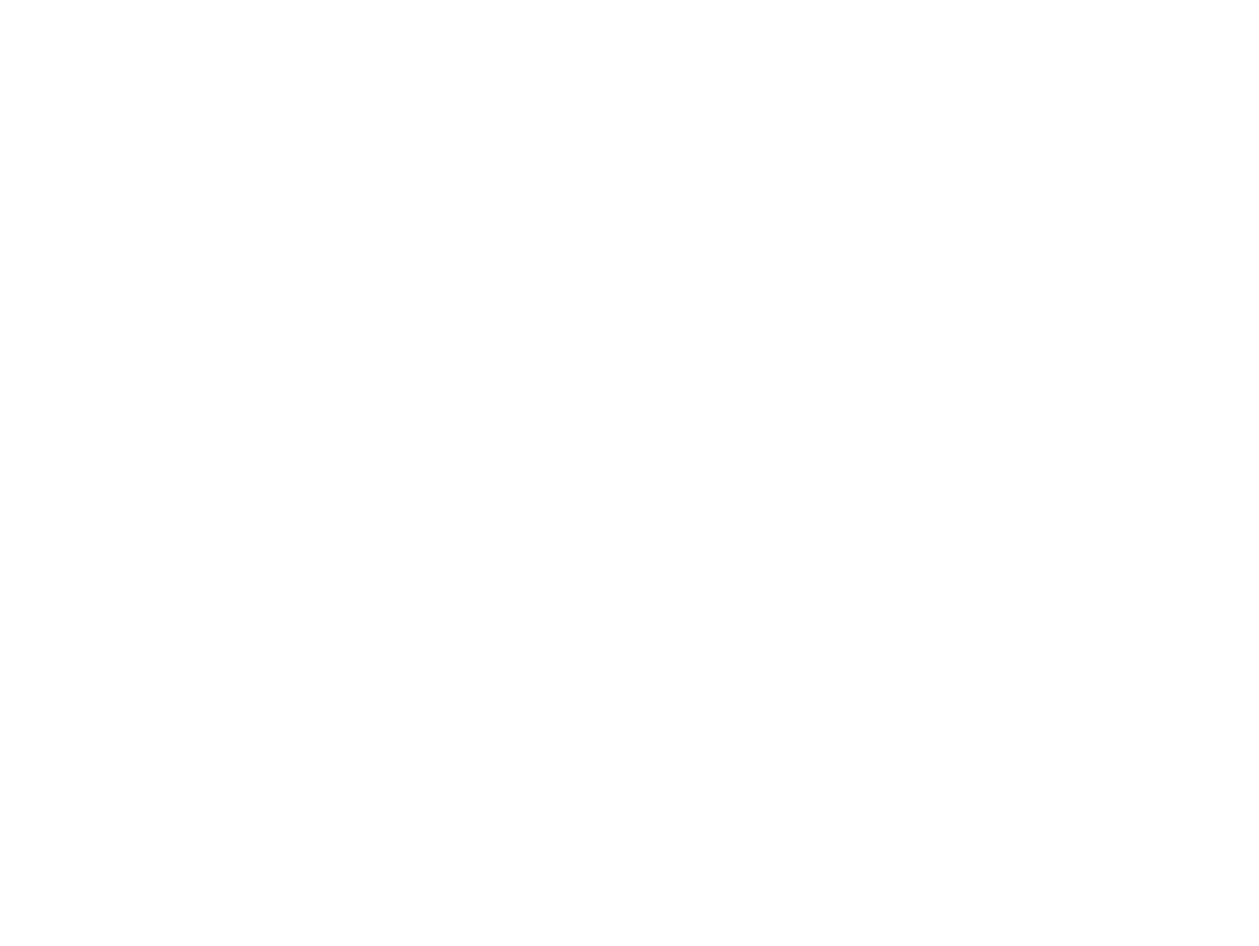
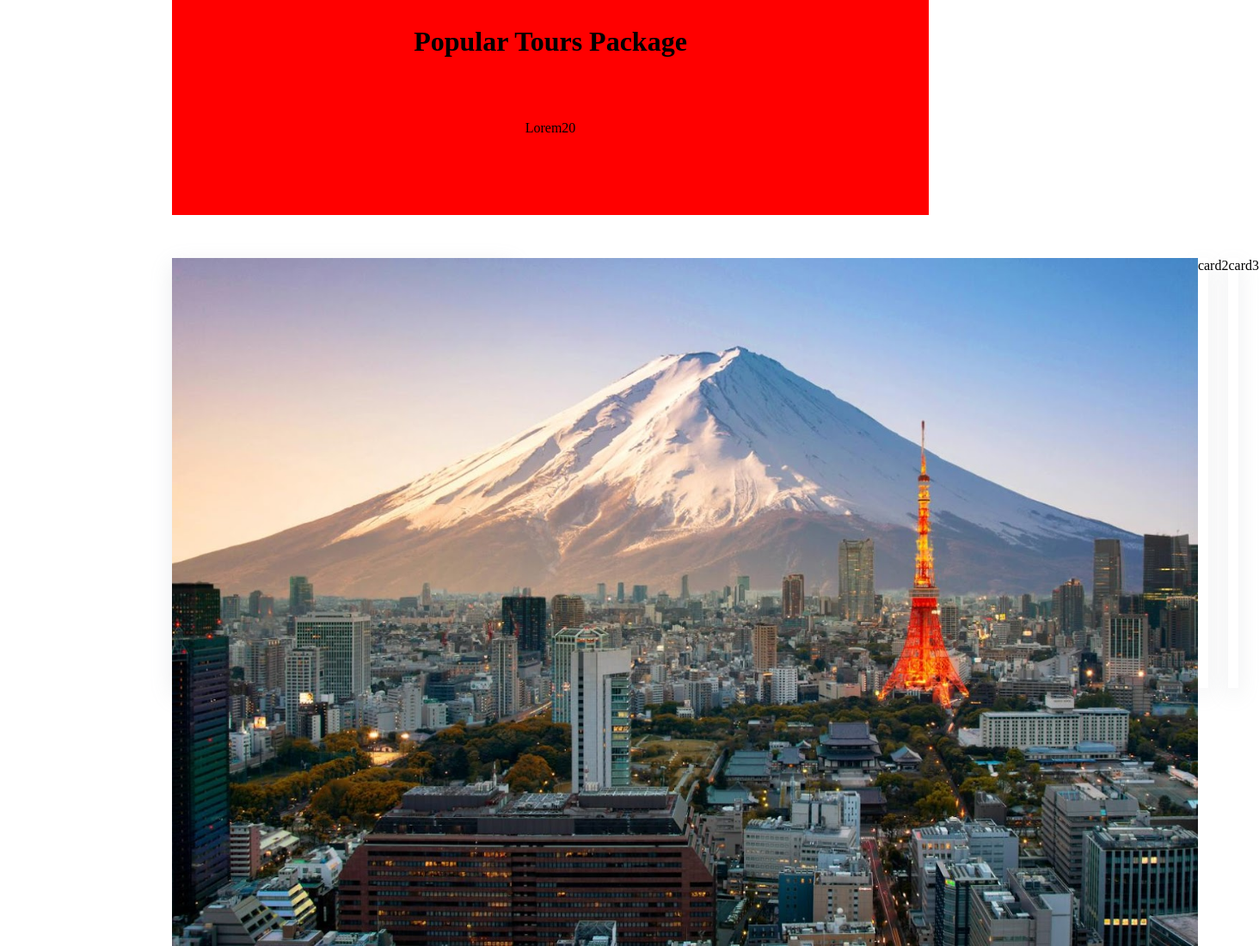
Before and after one commit to FatimeIbrahimova/Scss, a plain HTML site: page index.html in a window 1280 px wide. Shown: the whole page at 86% size, 1464 px wide, since content can reach past the window. Before the commit the page ends 800 px from the top, so only its background shows below. Drawn offline with Linux system fonts and the light colour scheme.

Commit message:
task added

```diff
--- /dev/null
+++ b/assets/style/scss/absracts/_grid.scss
@@ -0,0 +1,6 @@
+.cards{
+    display:grid;
+    grid-template-columns:auto auto auto;
+    justify-content: space-between;
+    margin-top: 50px;
+}
--- a/assets/style/scss/base/_reset.scss
+++ b/assets/style/scss/base/_reset.scss
@@ -1,5 +1,8 @@
 *{
     margin: 0;
     padding: 0;
-    box-sizing: border-box;
+    height:100vh;
 }
+.container{
+   margin:0 200px;
+}
--- /dev/null
+++ b/assets/style/scss/components/_card.scss
@@ -0,0 +1,7 @@
+.col-4{
+    border-width:1px;
+    box-shadow: rgba(149, 157, 165, 0.2) 0px 8px 24px;
+    height:500px;
+    // width:400px;
+    width: calc((100% / 12)*4);
+}
--- /dev/null
+++ b/assets/style/scss/layouts/_header.scss
@@ -0,0 +1,13 @@
+.title{
+    display:flex;
+    flex-direction:column;
+    align-items:center;
+    background-color: red;
+    height:250px;
+    h1{
+        padding-top: 30px;
+    }
+    p{
+        padding-top: 0px;
+    }
+}
--- a/assets/style/scss/main.scss
+++ b/assets/style/scss/main.scss
@@ -1 +1,4 @@
 @import "./base/reset";
+@import "./layouts/header";
+@import "./absracts/grid";
+@import "./components/card";
--- a/index.html
+++ b/index.html
@@ -0,0 +1,27 @@
+<!DOCTYPE html>
+<html lang="en">
+<head>
+    <meta charset="UTF-8">
+    <meta http-equiv="X-UA-Compatible" content="IE=edge">
+    <meta name="viewport" content="width=device-width, initial-scale=1.0">
+    <title>Document</title>
+    <link rel="stylesheet" href="./assets/style/css/main.css">
+</head>
+<body>
+    <main>
+        <div class="container">
+            <div class="title">
+                <h1>Popular Tours Package</h1>
+                <p>Lorem20</p>
+            </div>
+            <div class="cards">
+                <div class="col-4 card-1">
+                     <img src="./assets/media/japan.jpg" alt=""> <!--img wrapper class -->
+                </div>
+                <div class="col-4 card-2">card2</div>
+                <div class="col-4 card-3">card3</div>
+            </div>
+        </div>
+    </main>
+</body>
+</html>
```
Also changed, not shown: assets/media/japan.jpg (added), assets/style/css/main.css, 1 other file.
